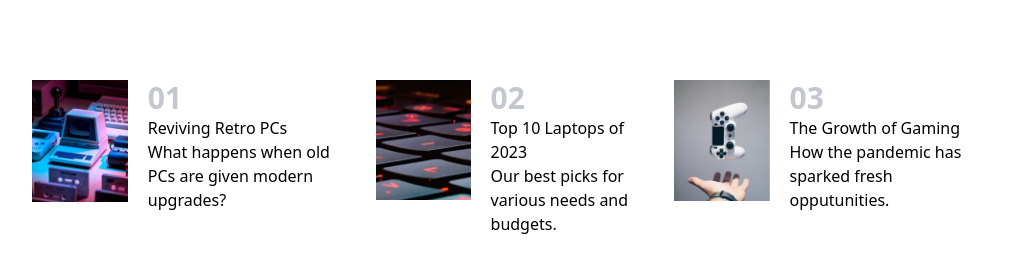
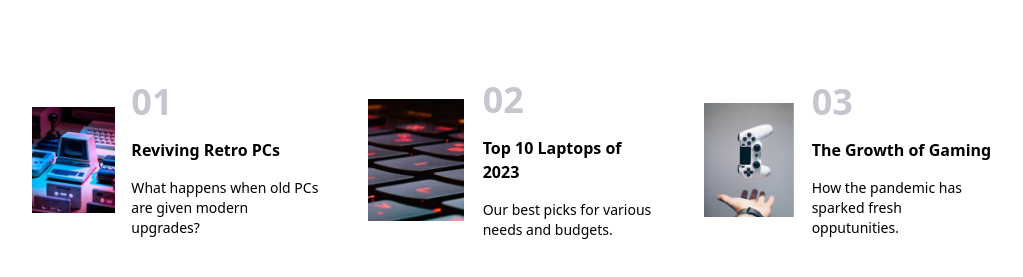
Before and after one commit to chrisgibbo/News-Homepage, a plain HTML site: page index.html in a window 1280 px wide. Shown: the part 761-1038 px from the top of the page, without its empty margins (128-1151 px from the left). Drawn offline with nearby package versions, Linux system fonts and the light colour scheme.

Commit message:
style components section

```diff
--- a/index.html
+++ b/index.html
@@ -70,33 +70,33 @@
 
     <!-- Component, cards section -->
 
-    <div class="flex justify-between mt-20">
-        <div class="flex">
-            <div><img src="images/image-retro-pcs.jpg" alt="retro-pc"></div>
-            <div class="px-5">
-                <p class="img-num text-3xl font-bold">01</p>
-                <h3>Reviving Retro PCs</h3>
-                <p>What happens when old PCs
+    <div class="flex space-x-12 mt-20">
+        <div class="flex items-center w-2/6">
+            <div><img class="w-5/6" src="images/image-retro-pcs.jpg" alt="retro-pc"></div>
+            <div>
+                <p class="img-num text-4xl font-bold">01</p>
+                <h3 class="font-extrabold my-4">Reviving Retro PCs</h3>
+                <p class="text-sm">What happens when old PCs
                     are given modern upgrades?
                 </p>
             </div>
         </div>
-        <div class="flex">
-            <div><img src="images/image-top-laptops.jpg" alt="keyboard"></div>
-            <div class="px-5">
-                <p class="img-num text-3xl font-bold">02</p>
-                <h3>Top 10 Laptops of 2023</h3>
-                <p>Our best picks for various
+        <div class="flex items-center w-2/6">
+            <div><img class="w-5/6" src="images/image-top-laptops.jpg" alt="keyboard"></div>
+            <div>
+                <p class="img-num text-4xl font-bold">02</p>
+                <h3 class="font-extrabold my-4">Top 10 Laptops of 2023</h3>
+                <p class="text-sm">Our best picks for various
                     needs and budgets.
                 </p>
             </div>
         </div>
-        <div class="flex">
-            <div><img src="images/image-gaming-growth.jpg" alt="Throwing-joypad-into-air"></div>
-            <div class="px-5">
-                <p class="img-num text-3xl font-bold">03</p>
-                <h3>The Growth of Gaming</h3>
-                <p>How the pandemic has sparked
+        <div class="flex items-center w-2/6">
+            <div><img class="w-5/6" src="images/image-gaming-growth.jpg" alt="Throwing-joypad-into-air"></div>
+            <div>
+                <p class="img-num text-4xl font-bold">03</p>
+                <h3 class="font-extrabold my-4">The Growth of Gaming</h3>
+                <p class="text-sm">How the pandemic has sparked
                     fresh opputunities.
                 </p>
             </div>
```
